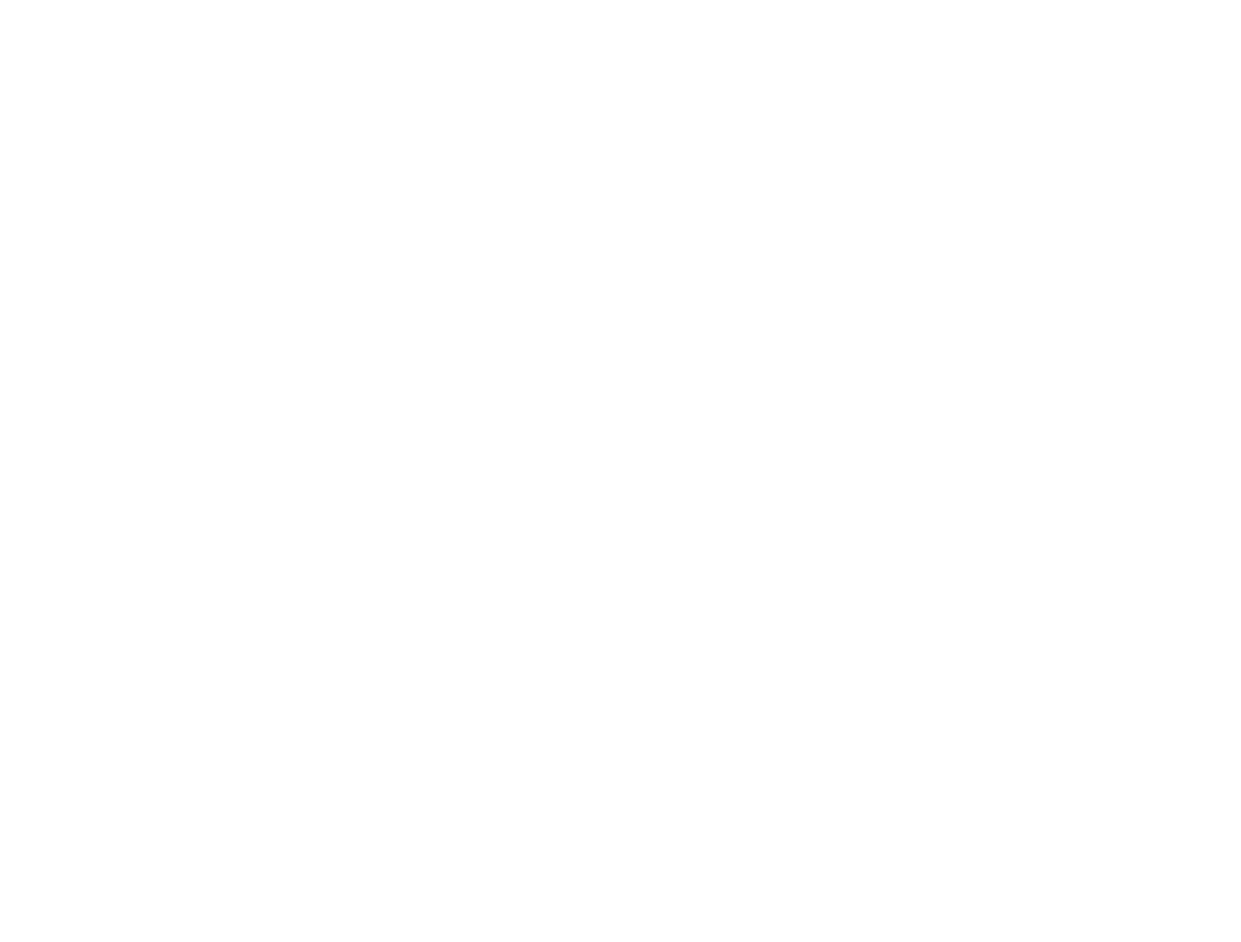
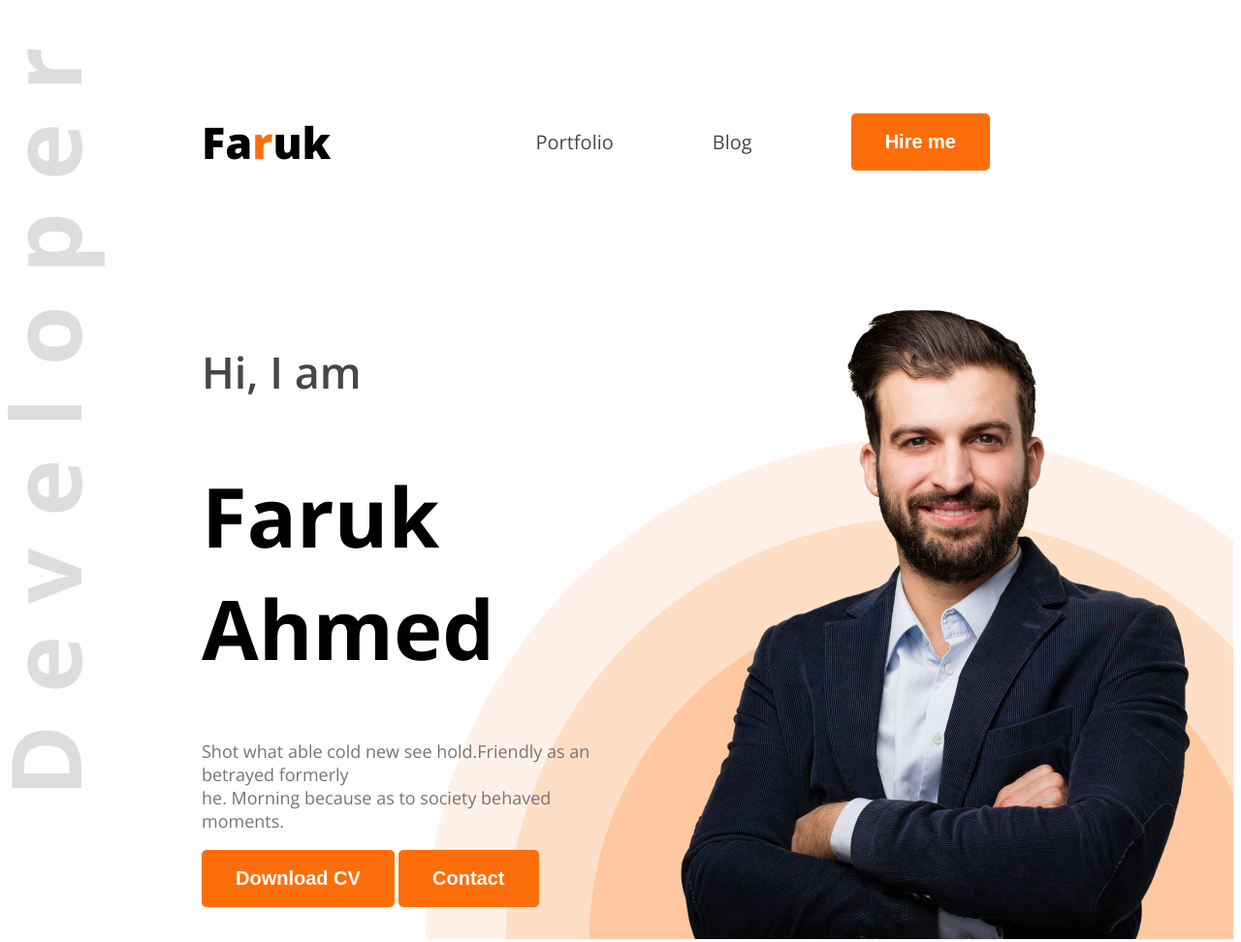
Before and after one commit to srfarukahmed/web-dev-portfolio, a plain HTML site: page index.html in a window 1280 px wide. Shown: the whole page at 97% size. Before the commit the page ends 800 px from the top, so only its background shows below. Drawn offline with nearby package versions, Linux system fonts and the light colour scheme.

Commit message:
added few designs

```diff
--- a/index.html
+++ b/index.html
@@ -4,9 +4,33 @@
     <meta charset="UTF-8">
     <meta name="viewport" content="width=device-width, initial-scale=1.0">
     <title>Developer Portfolio</title>
+    <link rel="preconnect" href="https://fonts.googleapis.com">
+<link rel="preconnect" href="https://fonts.gstatic.com" crossorigin>
+<link href="https://fonts.googleapis.com/css2?family=Open+Sans:ital,wght@0,300..800;1,300..800&display=swap" rel="stylesheet">
+
+    <link rel="stylesheet" href="styles/portf.css">
 </head>
-<body>
-    <header>
+<body class="open-sans-normal">
+    <header class="header">
+        <nav>
+             <h3 class="nav-title">Fa<span class="text-primary">r</span>uk</h3>
+             <ul>
+                <li><a class="dark-2">Portfolio</a></li>
+                <li> <a class="dark-2" href="">Blog</a></li>
+                <li><a href=""><button class="btn-primary">Hire me</button></a></li>
+             </ul>
+        </nav>
+        <div class="banner">
+            <div class="banner-comtent">
+                <h4 class="banner-greetings dark-2">Hi, I am</h4>
+                <h1 class="banner-title">Faruk Ahmed</h1>
+                <p class="banner-description">Shot what able cold new see hold.Friendly as an betrayed formerly <br>he. Morning because as to society behaved moments.</p>
+                <button class="btn-primary">Download CV</button>
+                <button class="btn-primary">Contact</button>
+
+            </div>
+            <img class="banner-profile" src="images/hardy.png" alt="">
+        </div>
 
     </header>
     <main>
--- /dev/null
+++ b/styles/portf.css
@@ -0,0 +1,89 @@
+
+.open-sans-normal {
+  font-family: "Open Sans", sans-serif;
+  font-optical-sizing: auto;
+  font-style: normal;
+  font-variation-settings:
+    "wdth" 100;
+}
+
+/* shared style */
+.text-primary{
+    color: #FD6E0A;
+}
+.dark-2{
+    color: #474747;
+}
+.btn-primary{
+    background-color: #FD6E0A;
+    font-weight: bold ;
+    color: white;
+    border: none;
+    font-size: 20px;
+    padding: 18px 35px;
+    border-radius: 5px;
+}
+
+
+
+/* Nav styles */
+nav{
+    display: flex;
+align-items: center;
+justify-content: space-between;
+margin: 50px 200px;
+}
+.nav-title{
+    font-weight: 800;
+    font-size: 45px;
+}
+
+nav ul li {
+    list-style: none;
+    margin: 51px;;
+}
+nav li a {
+    text-decoration: none;
+    font-size: 20px;
+}
+nav ul{
+    display: flex;
+    align-items: center;
+
+}
+
+/* Banner Style */
+
+.banner{
+    display: flex;
+    justify-content: space-between;
+    margin: 0 35px 0 200px;
+}
+.banner-content{
+    max-width: 580px;
+}
+
+.banner-greetings{
+    font-size: 45px;
+    font-weight: 600;
+}
+.banner-title{
+    font-weight: bold;
+    font-size: 85px;
+}
+.banner-description{
+    font-size: 18px;
+    color: #757575;
+}
+.banner-profile{
+    width: 584px;
+
+}
+
+/* Header Style */
+.header{
+    background-image: url(../images/developer.png), url(../images/header_bg.png);
+    background-repeat: no-repeat;
+    background-position: top left, bottom right;
+
+}
```
Also changed, not shown: images/developer.png (added), images/hardy.png (added), images/header_bg.png (added), images/icons/facebook.png (added), images/icons/insta.png (added), images/icons/js.png (added), images/icons/mongo.png (added), images/icons/nodejs.png (added), images/icons/react.png (added), images/icons/twitter.png (added).
